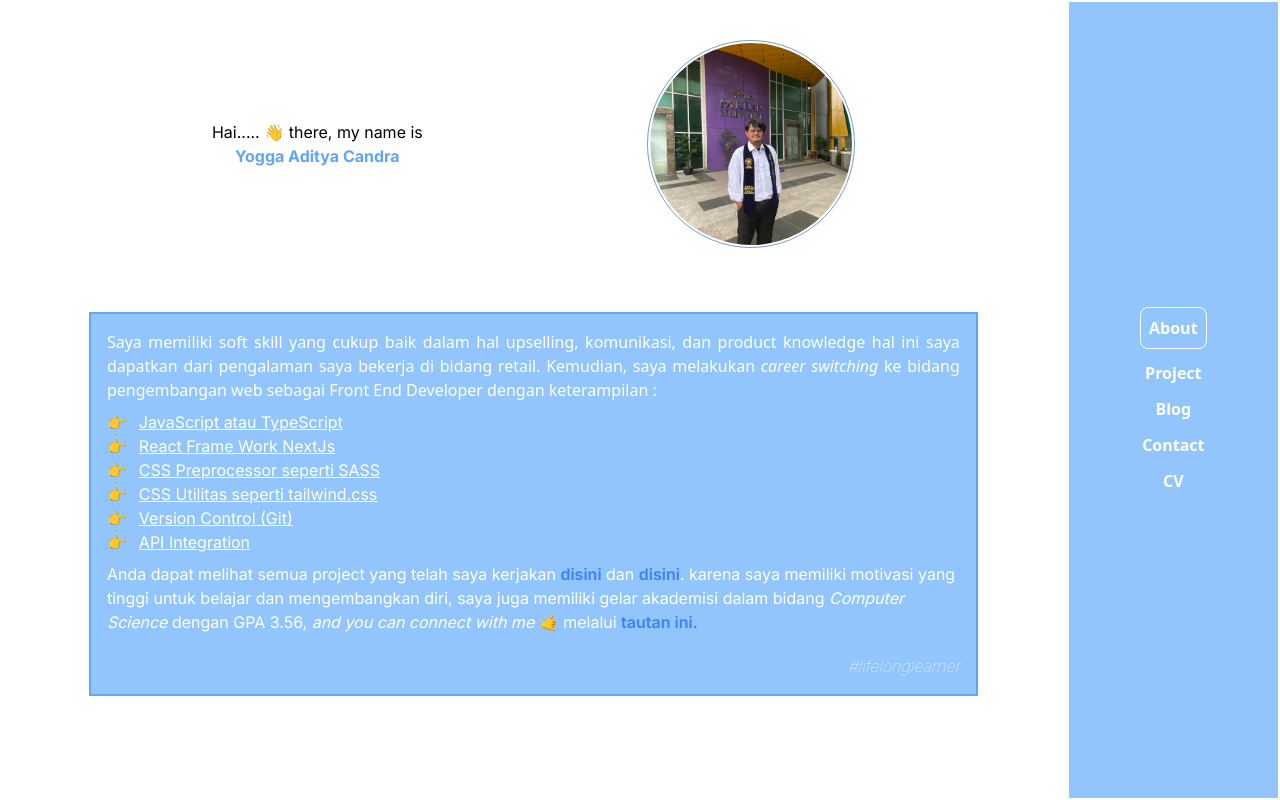
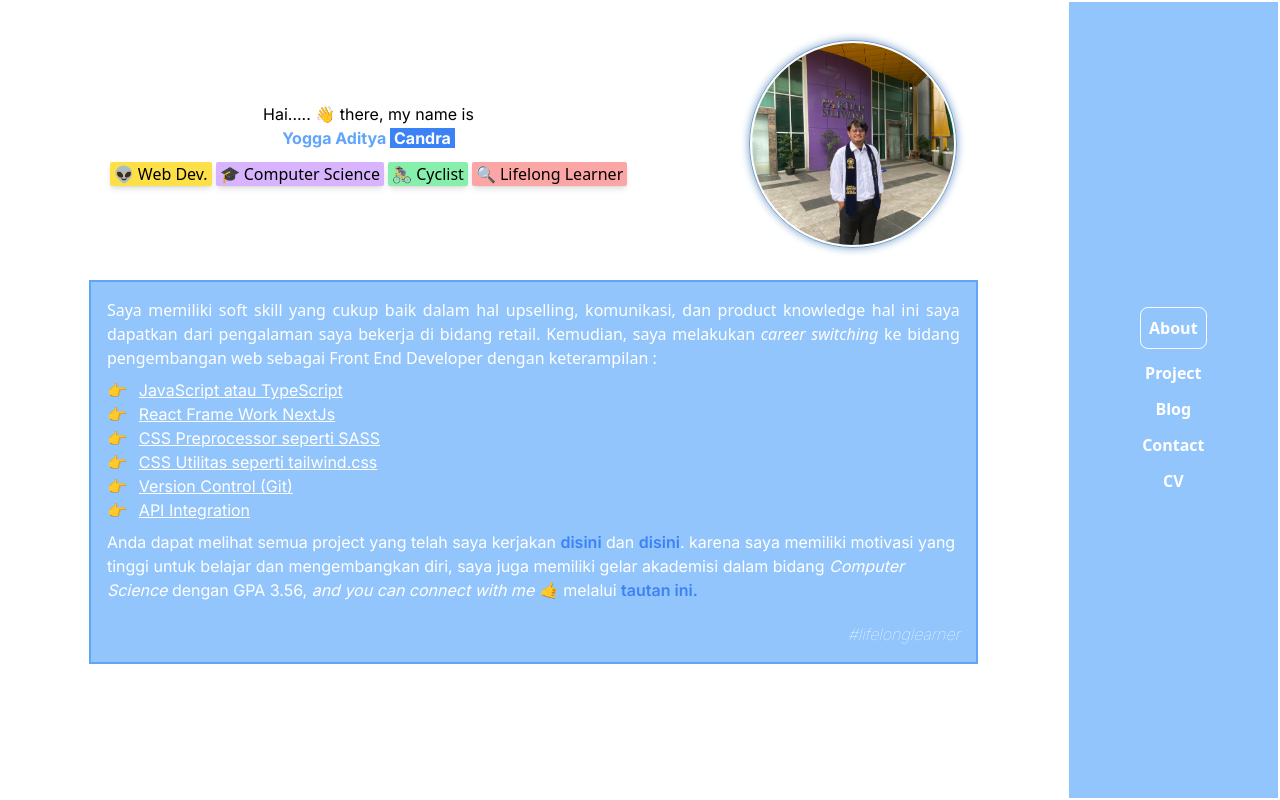
Before and after one commit to yogga18/web-personal, a Next.js app: page / in a window 1280 px wide. Built offline with nearby package versions, Linux system fonts and the light colour scheme.

Commit message:
adding about

```diff
--- a/src/app/(pages)/contact/page.tsx
+++ b/src/app/(pages)/contact/page.tsx
@@ -14,7 +14,7 @@ const Contact = () => {
   return (
     <div className='grid grid-cols-12 w-full h-screen'>
       <div className='col-span-12 m-auto'>
-        <div className='text-white font-mono bg-blue-300 border-2 border-blue-600 p-5 mx-5'>
+        <div className='text-white font-mono bg-blue-300 border-2 border-blue-400 p-5 mx-5'>
           <h1 className='text-center'>You can connect with me...</h1>
         </div>
         <div className='flex flex-row mt-5 gap-3 md:gap-8 mx-1'>
--- a/src/app/page.tsx
+++ b/src/app/page.tsx
@@ -13,9 +13,24 @@ export default function Home() {
       <div className='m-auto w-full h-full flex flex-col gap-3 md:flex-row justify-evenly align-baseline items-center'>
         <div>
           <h5 className='text-center'>Hai..... 👋 there, my name is </h5>
-          <h1 className='font-bold text-blue-400 text-center'>
-            Yogga Aditya Candra
+          <h1 className='font-bold text-blue-400 text-center mb-3'>
+            Yogga Aditya{' '}
+            <mark className='bg-blue-500 text-white px-1'>Candra</mark>
           </h1>
+          <div className='m-auto hidden md:flex flex-wrap align-middle justify-center gap-1 w-full'>
+            <mark className='bg-yellow-300 px-1 font-sans shadow-md rounded-sm '>
+              👽 Web Dev.
+            </mark>
+            <mark className='bg-purple-300 px-1 font-sans shadow-md rounded-sm'>
+              🎓 Computer Science
+            </mark>
+            <mark className='bg-green-300 px-1 font-sans shadow-md rounded-sm'>
+              🚴‍♀️ Cyclist
+            </mark>
+            <mark className='bg-red-300 px-1 font-sans shadow-md rounded-sm'>
+              🔍 Lifelong Learner
+            </mark>
+          </div>
         </div>
         <div>
           <div className='h-52 w-52 relative'>
@@ -23,6 +38,7 @@ export default function Home() {
               style={{
                 border: '1px solid #759dca',
                 padding: '2px',
+                boxShadow: '0px 0px 8px 0px #759dca',
               }}
               src='/IMG_5434.jpg'
               alt='Picture of the author'
@@ -33,8 +49,22 @@ export default function Home() {
             />
           </div>
         </div>
+        <div className='md:hidden m-auto flex flex-wrap align-middle justify-center gap-1 w-full mt-5'>
+          <mark className='bg-yellow-300 px-1 font-sans shadow-md rounded-sm'>
+            👽 Web Dev.
+          </mark>
+          <mark className='bg-purple-300 px-1 font-sans shadow-md rounded-sm'>
+            🎓 Computer Science
+          </mark>
+          <mark className='bg-green-300 px-1 font-sans shadow-md rounded-sm'>
+            🚴‍♀️ Cyclist
+          </mark>
+          <mark className='bg-red-300 px-1 font-sans shadow-md rounded-sm'>
+            🔍 ifelonglearner
+          </mark>
+        </div>
       </div>
-      <div className='mt-16'>
+      <div className='mt-8'>
         <div className='w-4/5 md:w-5/6 m-auto bg-blue-300 p-4 border-2 border-blue-400 text-white'>
           <div>
             <p className='font-sans text-justify'>
```
